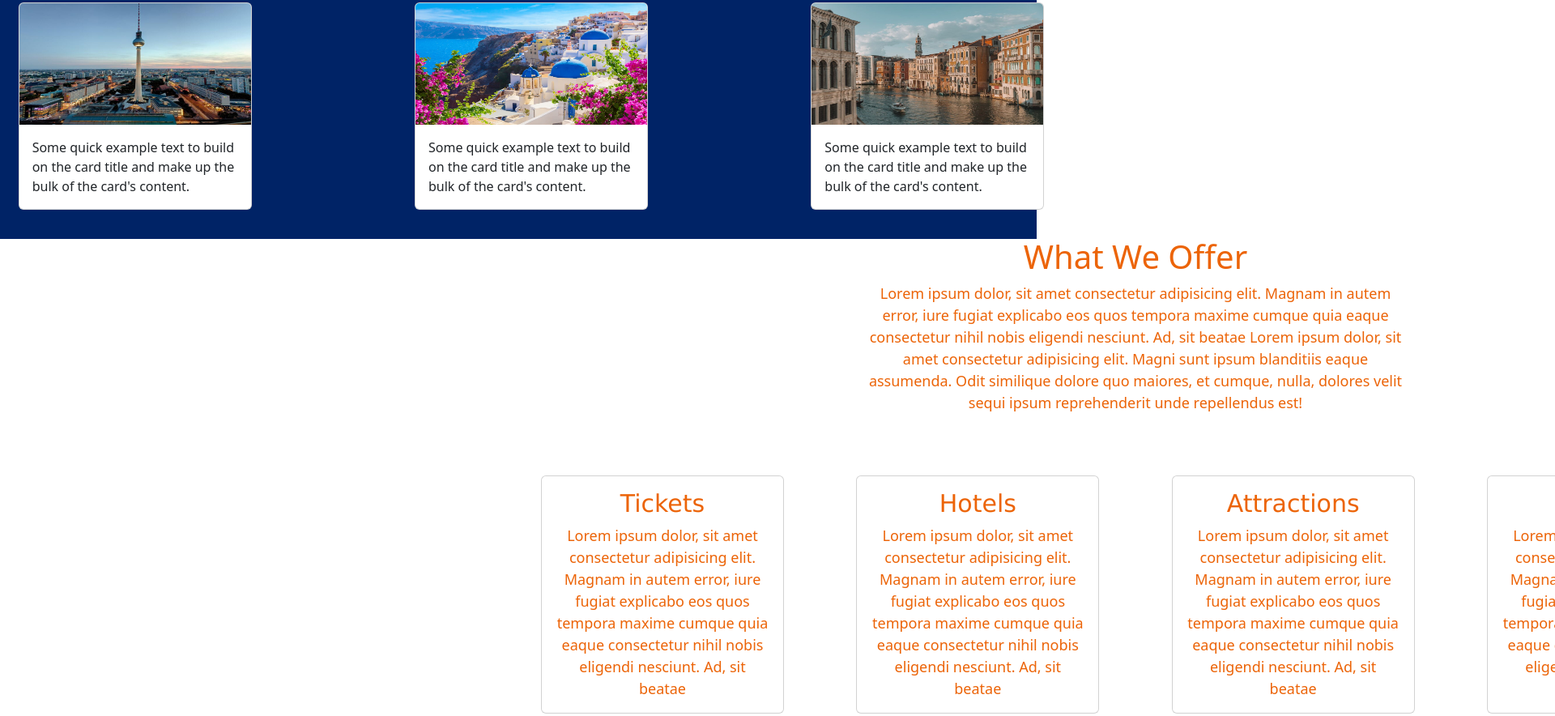
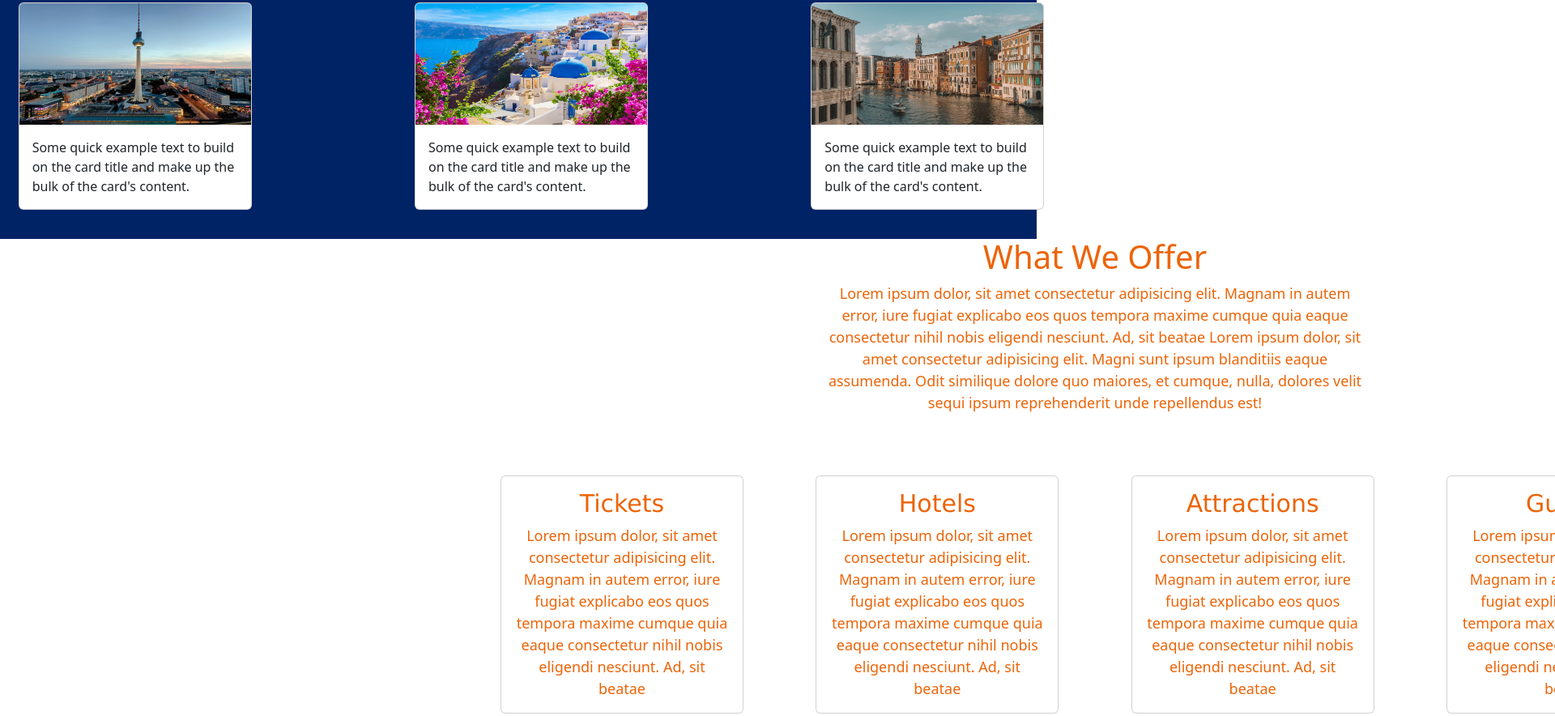
Before and after one commit to AnAntithesis/Project1, a plain HTML site: page index.html in a window 1280 px wide. Shown: the part 1765-2649 px from the top of the page at 81% size, 1920 px wide, since content can reach past the window. Drawn offline with nearby package versions, Linux system fonts and the light colour scheme.

Commit message:
Update style.css

```diff
--- a/style.css
+++ b/style.css
@@ -81,7 +81,7 @@
 }
 #Offer {
   position: relative;
-  left: 150px;
+  left: 100px;
   display: flex;
   align-items: center;
   justify-content: center;
```
